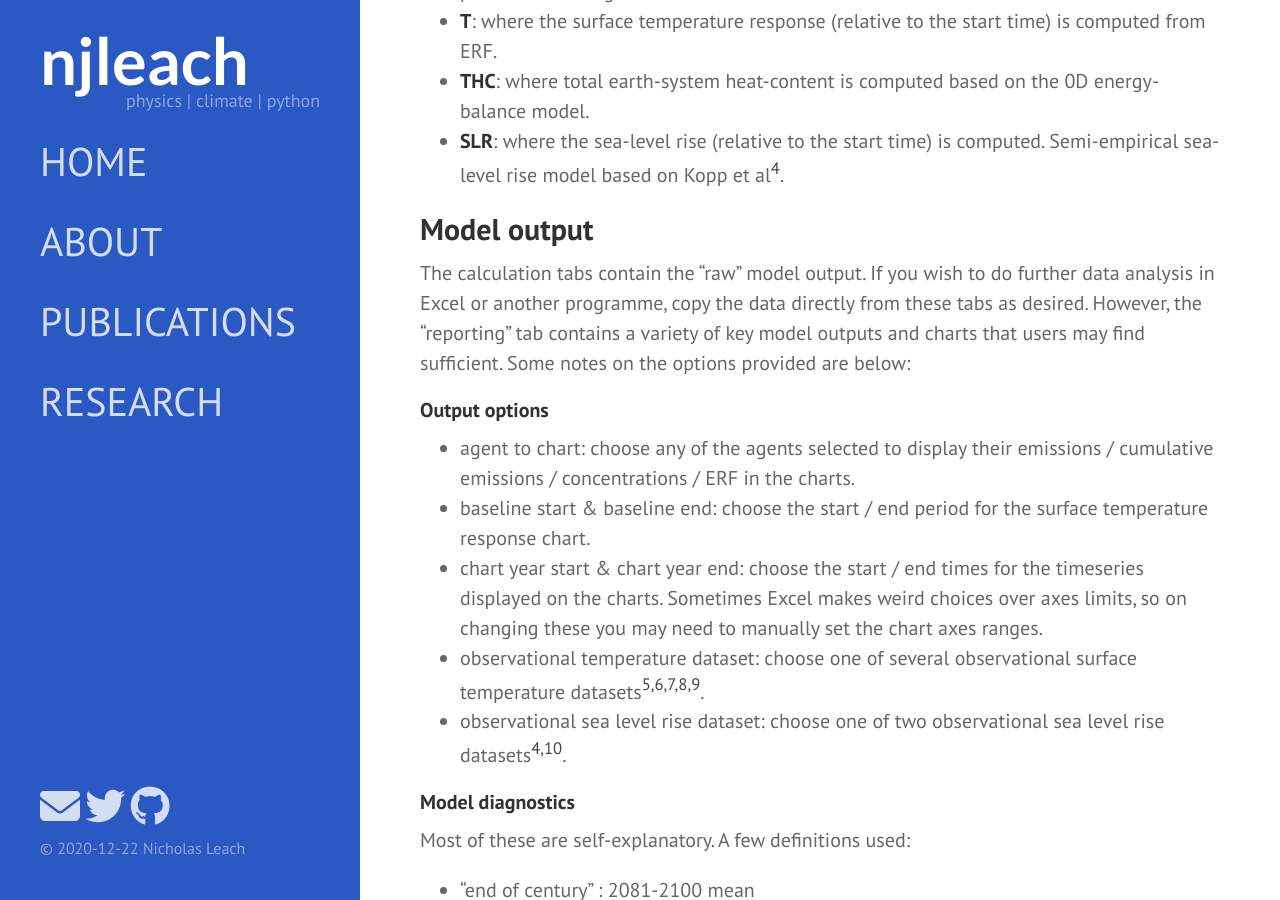
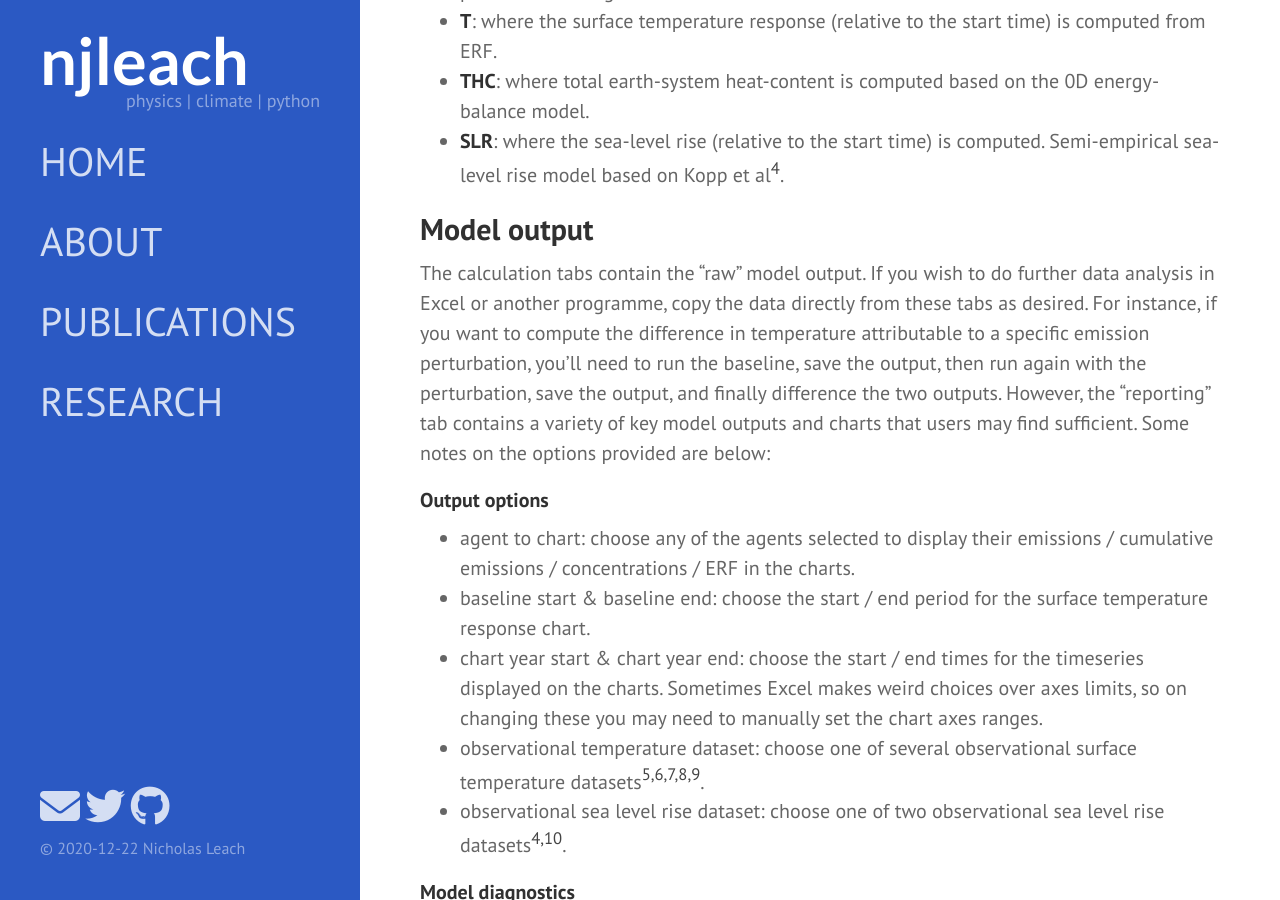
Before and after one commit to njleach/njleach.github.io, a Jekyll site: the page built from _posts/2020-12-18-Climate-modelling-in-Excel.md, in a window 1280 px wide and 900 px high, scrolled down 2294 px. Built offline with Jekyll 4.4.1, drawn with Linux system fonts in a browser that asks for light colours; nearby versions of some CDN libraries; some web fonts are replaced; formulas are drawn with MathJax 3; comment, search, counter and statistics services are not loaded.

Commit message:
sentence added

```diff
--- a/_posts/2020-12-18-Climate-modelling-in-Excel.md
+++ b/_posts/2020-12-18-Climate-modelling-in-Excel.md
@@ -45,7 +45,7 @@ This is where you set-up how you want the model to be run:
 
 ## Model output
 
-The calculation tabs contain the "raw" model output. If you wish to do further data analysis in Excel or another programme, copy the data directly from these tabs as desired. However, the "reporting" tab contains a variety of key model outputs and charts that users may find sufficient. Some notes on the options provided are below:
+The calculation tabs contain the "raw" model output. If you wish to do further data analysis in Excel or another programme, copy the data directly from these tabs as desired. For instance, if you want to compute the difference in temperature attributable to a specific emission perturbation, you'll need to run the baseline, save the output, then run again with the perturbation, save the output, and finally difference the two outputs. However, the "reporting" tab contains a variety of key model outputs and charts that users may find sufficient. Some notes on the options provided are below:
 
 ##### Output options
 - agent to chart: choose any of the agents selected to display their emissions / cumulative emissions / concentrations / ERF in the charts.
```
